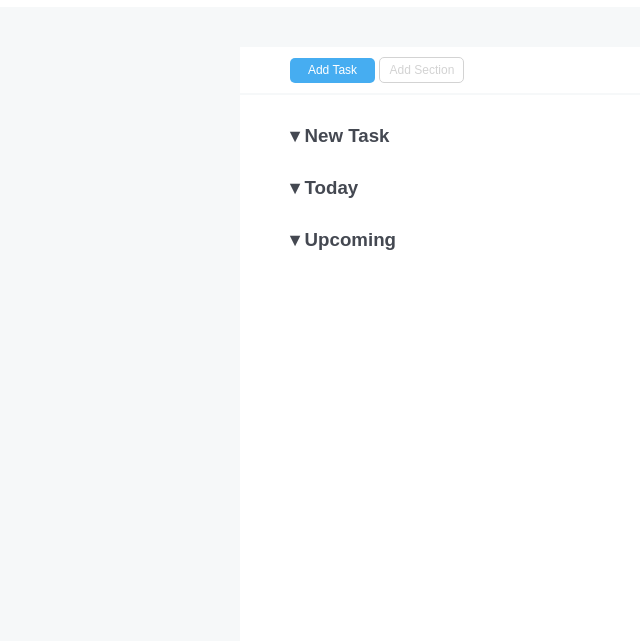
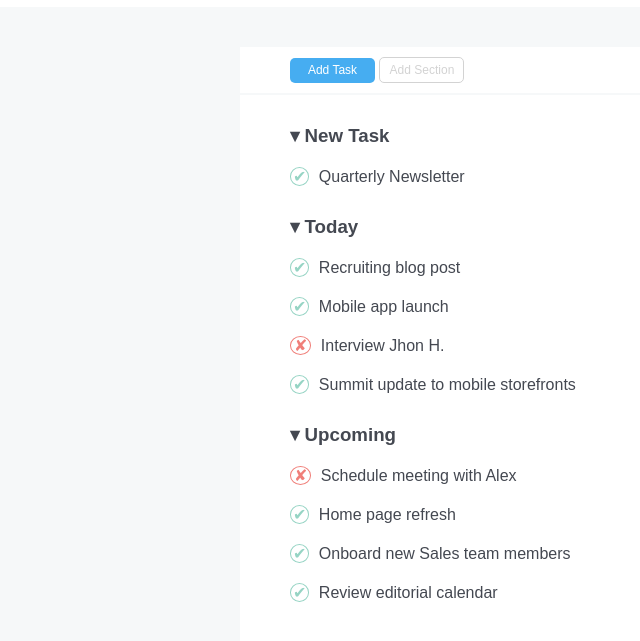
Before and after one commit to Alexx-Viv/html-css-toboolist, a plain HTML site: page index.html in a window 1280 px wide. Shown: the part 63-704 px from the top of the page, without its empty margins (0-640 px from the left). Drawn offline with Linux system fonts and the light colour scheme.

Commit message:
Add to do list elements

```diff
--- a/css/style.css
+++ b/css/style.css
@@ -62,8 +62,31 @@ header {
   color: lightgrey;
 }
 
+/* Home page */
 .calendar {
   margin-left: 50px;
   margin-top: 30px;
   color: #444851;
 }
+
+.to_do {
+  color: #444851;
+  margin-left: 50px;
+  margin-top: 20px;
+}
+
+.check {
+  margin-right: 5px;;
+  padding: 0px 2px;
+  color: #96d4c4;
+  border: 1px solid #96d4c4;
+  border-radius: 50%;
+}
+
+.cross {
+  margin-right: 5px;
+  padding: 0px 3px;
+  color: #f07f79;
+  border: 1px solid #f07f79;
+  border-radius: 50%;
+}
--- a/index.html
+++ b/index.html
@@ -19,16 +19,46 @@
         <div class="button" id="task">Add Task</div>
         <div class="button" id="section">Add Section</div>
         <hr />
-        <!-- Calendars -->
+        <!-- Home Page -->
 
         <!-- New Task -->
         <h3 class="calendar">&#9662; New Task</h3>
 
+        <div class="to_do">
+          <span class="check"> &#10004;</span> Quarterly Newsletter
+        </div>
+
         <!-- Today -->
         <h3 class="calendar">&#9662; Today</h3>
+        <div class="to_do">
+          <span class="check"> &#10004;</span> Recruiting blog post
+        </div>
+        <div class="to_do">
+          <span class="check"> &#10004;</span> Mobile app launch
+        </div>
+        <div class="to_do">
+          <span class="cross"> &#x2718;</span> Interview Jhon H.
+        </div>
+        <div class="to_do">
+          <span class="check"> &#10004;</span> Summit update to mobile storefronts
+        </div>
 
         <!-- pcoming -->
         <h3 class="calendar">&#9662; Upcoming</h3>
+        <div class="to_do">
+          <span class="cross"> &#x2718;</span> Schedule meeting with Alex
+        </div>
+        <div class="to_do">
+          <span class="check"> &#10004;</span> Home page refresh
+        </div>
+
+        <div class="to_do">
+          <span class="check"> &#10004;</span> Onboard new Sales team members
+        </div>
+
+        <div class="to_do">
+          <span class="check"> &#10004;</span> Review editorial calendar
+        </div>
       </div>
     </main>
   </body>
```
